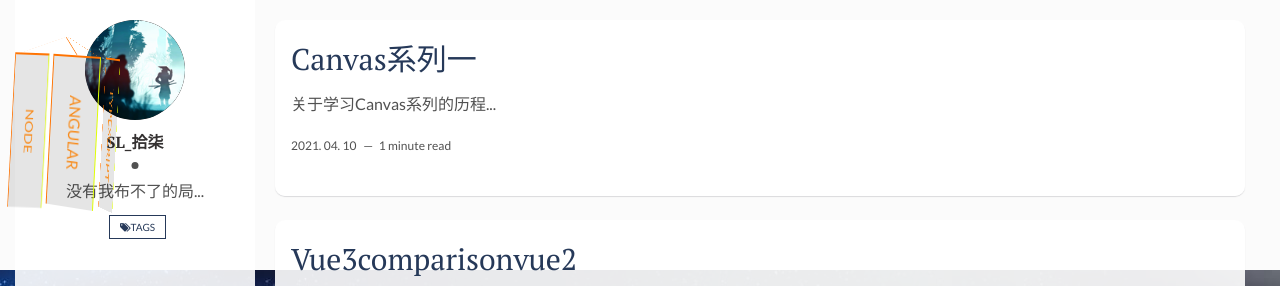
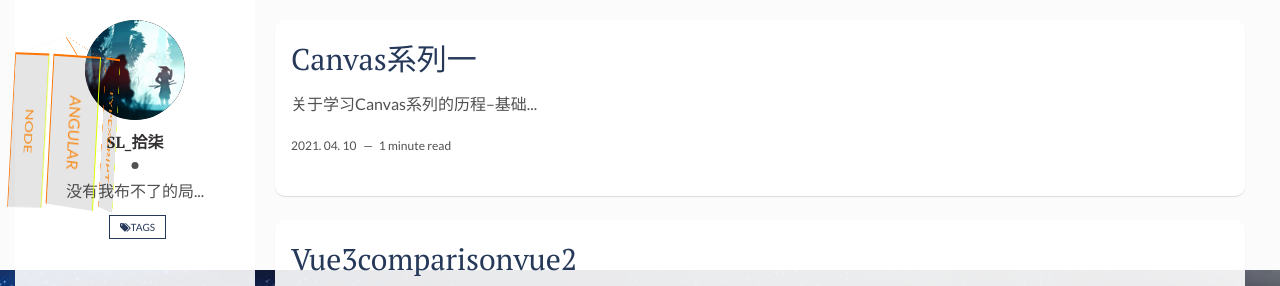
Before and after one commit to sl17/cyclone.github.io, a Jekyll site: the page built from index.html, in a window 1280 px wide and 900 px high. Shown: the top 286 px of the window. Built offline with Jekyll 4.4.1, drawn with Linux system fonts in a browser that asks for light colours; the list of posts is cut into pages by our own code.

Commit message:
Update 2021-04-10-Canvas系列一.md

```diff
--- a/_posts/2021-04-10-Canvas系列一.md
+++ b/_posts/2021-04-10-Canvas系列一.md
@@ -5,9 +5,11 @@
 tags:
   - Canvas
 ---
-## 关于学习Canvas系列的历程
+## 关于学习Canvas系列的历程--基础
 
 
 #### 初始问题
 
-- 在html写canvas里没有代码提示，在`script`写入`/** @type {HTMLCanvasElement} */ `
+在html写canvas里没有代码提示，在`script`写入`/** @type {HTMLCanvasElement} */ `
+
+#### 内置基础方法
```
